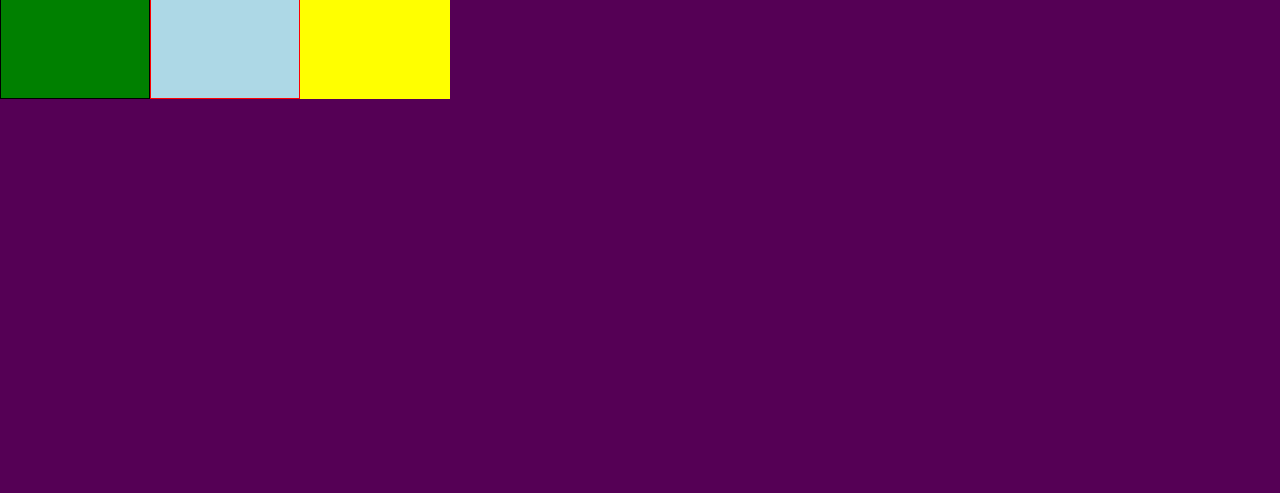
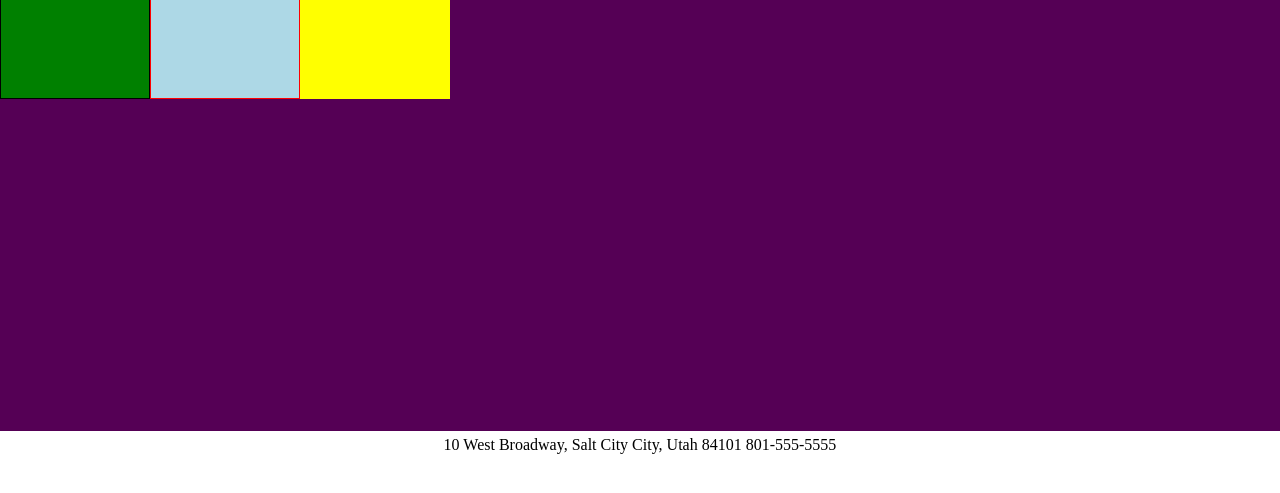
Before and after one commit to fee-slc-2017/Group-Project-One, a plain HTML site: page index.html in a window 1280 px wide. Shown: the part 269-762 px from the top of the page. Drawn offline with nearby package versions, Linux system fonts and the light colour scheme.

Commit message:
feat (main) Add footer
Dex-driver
Tyler and Patrick- Co-navigators

```diff
--- a/index.html
+++ b/index.html
@@ -47,6 +47,9 @@
 
     <a href="./index.html" title="the index"> </a>
 
-
-  </body>
+<footer class="footer">
+  <!--  Background of colorful styled coding with .hover abilites for email address, phone, and socail media  -->
+10 West Broadway, Salt City City, Utah 84101 801-555-5555
+</footer>
+</body>
 </html>
--- a/styles/main.css
+++ b/styles/main.css
@@ -93,3 +93,15 @@ nav {
   font-size: 1.5em;
   color: black;
 }
+
+.footer {
+  align-self: flex-end;
+  position:absolute;
+  background-color: white;
+  left:0;
+  bottom:0;
+  height:100px;
+  width:100%;
+  text-align: center;
+  padding:5px;
+}
```
